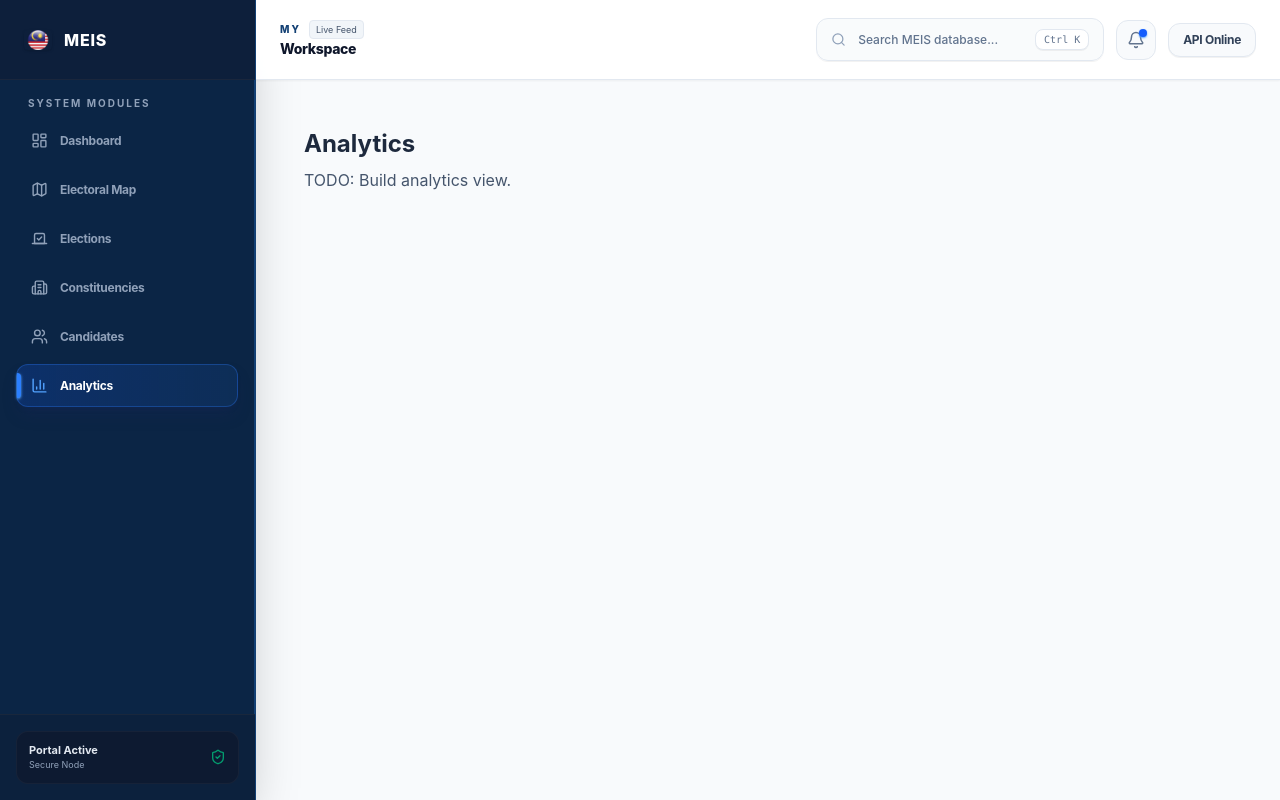
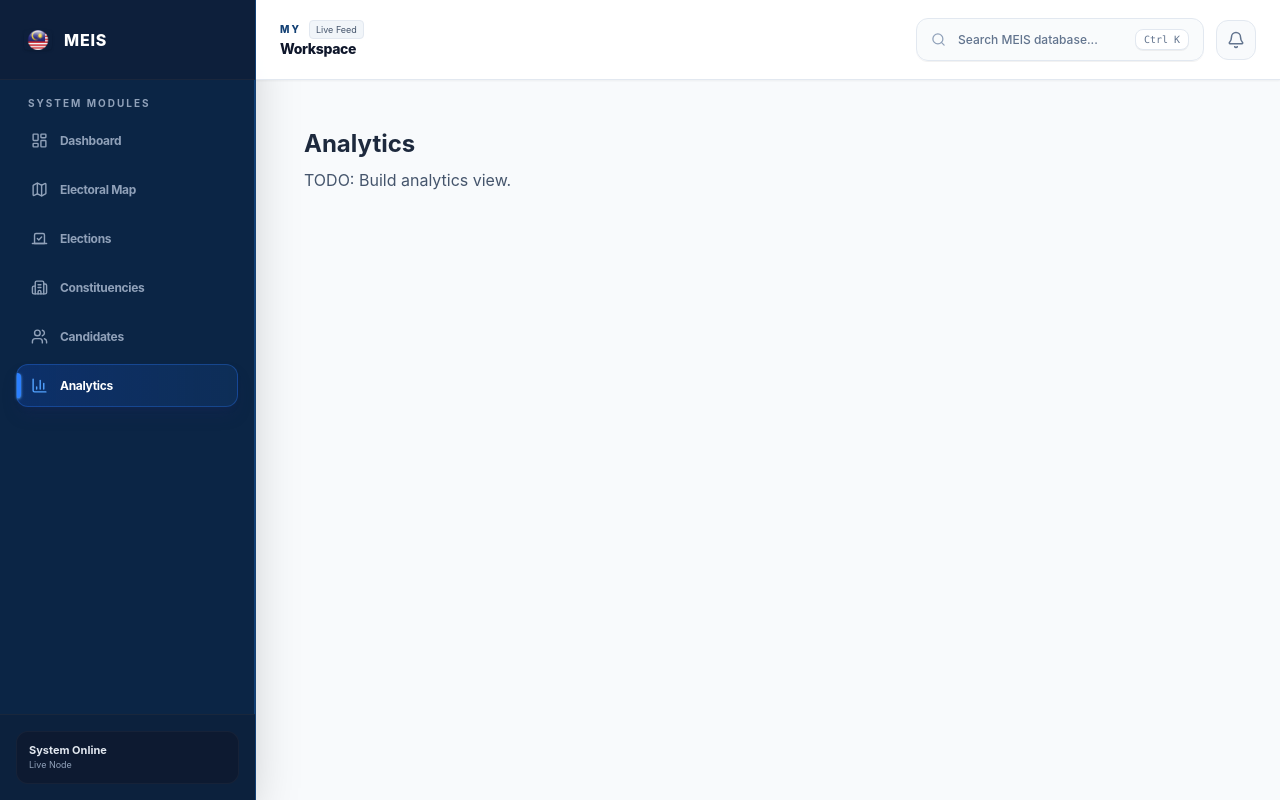
Before and after one commit to mhdhamka/MEIS, a React (Vite) app in the folder frontend/: page /analytics in a window 1280 px wide. Built offline with nearby package versions, Linux system fonts and the light colour scheme.

Commit message:
refactor(ui): update sidebar footer status to System Online / Live Node

```diff
--- a/frontend/src/components/navigation/Sidebar.jsx
+++ b/frontend/src/components/navigation/Sidebar.jsx
@@ -6,7 +6,6 @@ import {
   Vote,
   Users,
   Building2,
-  ShieldCheck,
 } from "lucide-react";
 import malaysiaFlag from "../../assets/images/malaysia.png";
 
@@ -111,11 +110,12 @@ export default function Sidebar() {
         <div className="flex items-center justify-between p-3 rounded-xl bg-slate-900/60 border border-slate-800/60">
           <div className="flex items-center gap-2.5">
             <div className="flex flex-col">
-              <span className="text-[11px] font-bold text-slate-200 leading-tight">Portal Active</span>
-              <span className="text-[9px] text-slate-400">Secure Node</span>
+              <span className="text-[11px] font-bold text-slate-200 leading-tight flex items-center gap-1.5">
+                System Online
+              </span>
+              <span className="text-[9px] text-slate-400">Live Node</span>
             </div>
           </div>
-          <ShieldCheck size={16} className="text-emerald-500/80" />
         </div>
       </div>
     </aside>
--- a/frontend/src/components/navigation/Topbar.jsx
+++ b/frontend/src/components/navigation/Topbar.jsx
@@ -81,16 +81,7 @@ export default function Topbar() {
             className="relative text-slate-500 transition hover:text-[#134074] p-2.5 rounded-xl bg-slate-50 border border-slate-200 hover:bg-slate-100 cursor-pointer group"
           >
             <Bell size={18} />
-            <span className="absolute top-2 right-2 h-2 w-2 rounded-full bg-blue-600 shadow-xs shadow-blue-400" />
           </button>
-
-          {/* SYSTEM API STATUS BADGE */}
-          <div className="flex items-center gap-2 rounded-xl border border-slate-200 bg-slate-50 px-3.5 py-2 shadow-2xs">
-
-            <span className="text-xs font-bold text-slate-700 tracking-tight">
-              API Online
-            </span>
-          </div>
 
         </div>
       </header>
```
Also changed, not shown: 1 other file (tests, documents, lock files or other folders).
